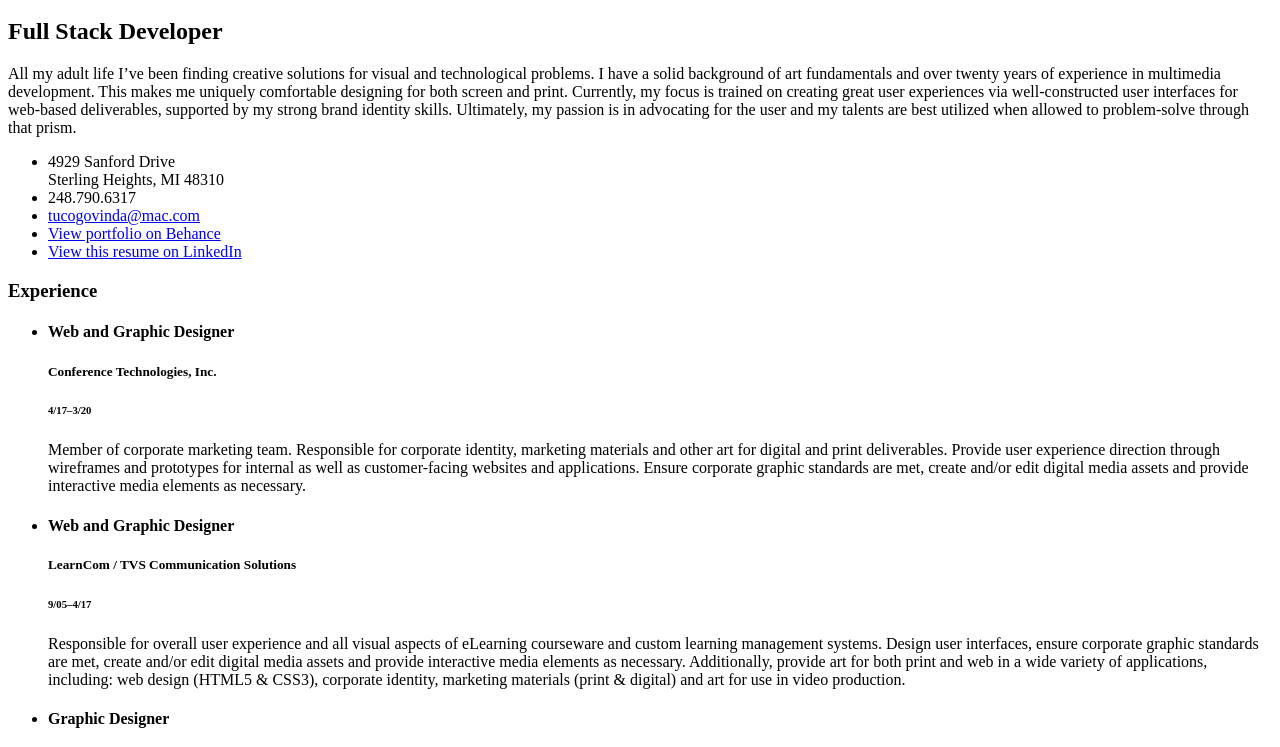
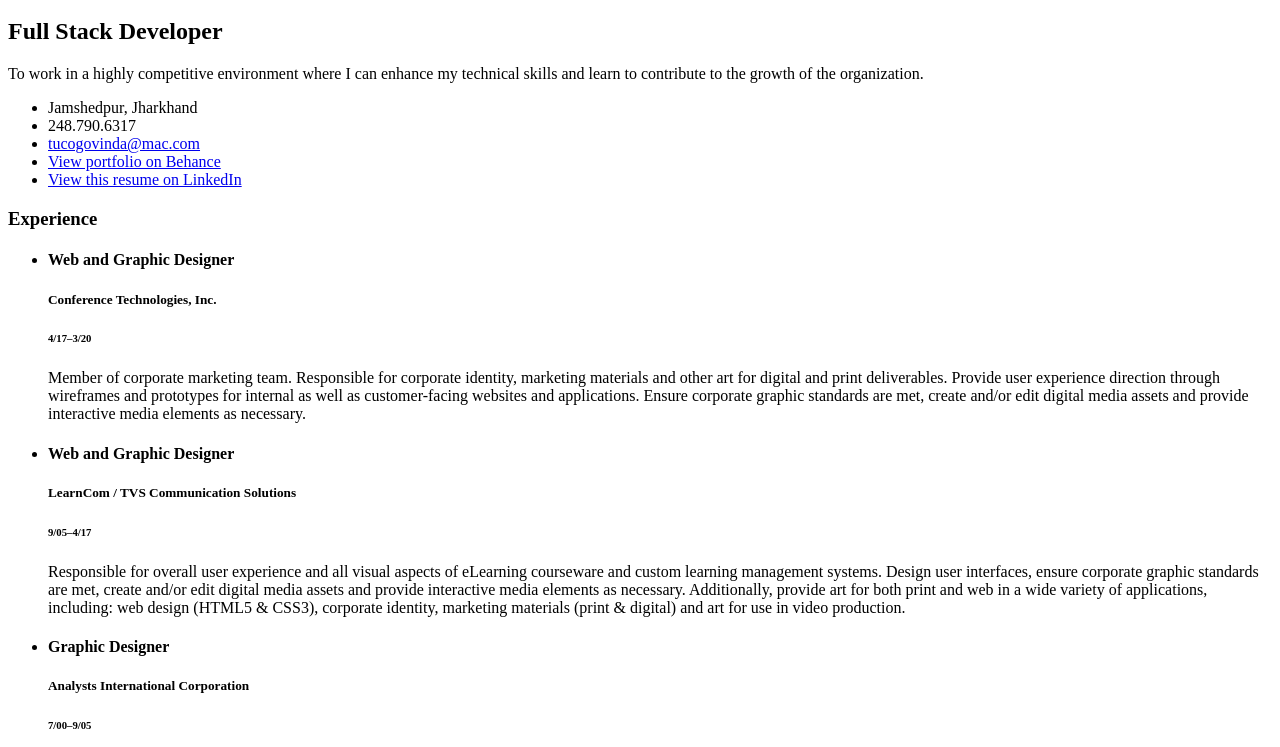
Before and after one commit to osamadanish3/css-resume, a plain HTML site: page index.html in a window 1280 px wide. Shown: the part 48-795 px from the top of the page. Drawn offline with Linux system fonts and the light colour scheme.

Commit message:
Update index.html

```diff
--- a/index.html
+++ b/index.html
@@ -5,10 +5,10 @@
 		<h2>Full Stack Developer</h2>
 	</div> <!-- /.titles -->
 
-	<p class="statement">All my adult life I’ve been finding creative solutions for visual and technological problems. I have a solid background of art fundamentals and over twenty years of experience in multimedia development. This makes me uniquely comfortable designing for both screen and print. Currently, my focus is trained on creating great user experiences via well-constructed user interfaces for web-based deliverables, supported by my strong brand identity skills. Ultimately, my passion is in advocating for the user and my talents are best utilized when allowed to problem-solve through that prism.</p> <!-- /.statement -->
+	<p class="statement"> To work in a highly competitive environment where I can enhance my technical skills and learn to contribute to the growth of the organization.</p> <!-- /.statement -->
 
 	<ul class="connect">
-		<li id="connect__address">4929 Sanford Drive<br />Sterling Heights, MI 48310</li>
+		<li id="connect__address">Jamshedpur, Jharkhand</li>
 		<li id="connect__phone">248.790.6317</li>
 		<li id="connect__email"><a href="mailto:tucogovinda@mac.com?subject=Message%20from%20CodePen%20Resume">tucogovinda@mac.com</a></li>
 		<li id="connect__behance"><a href="http://www.behance.net/tucogovinda" target="_blank">View portfolio on Behance</a></li>
```
